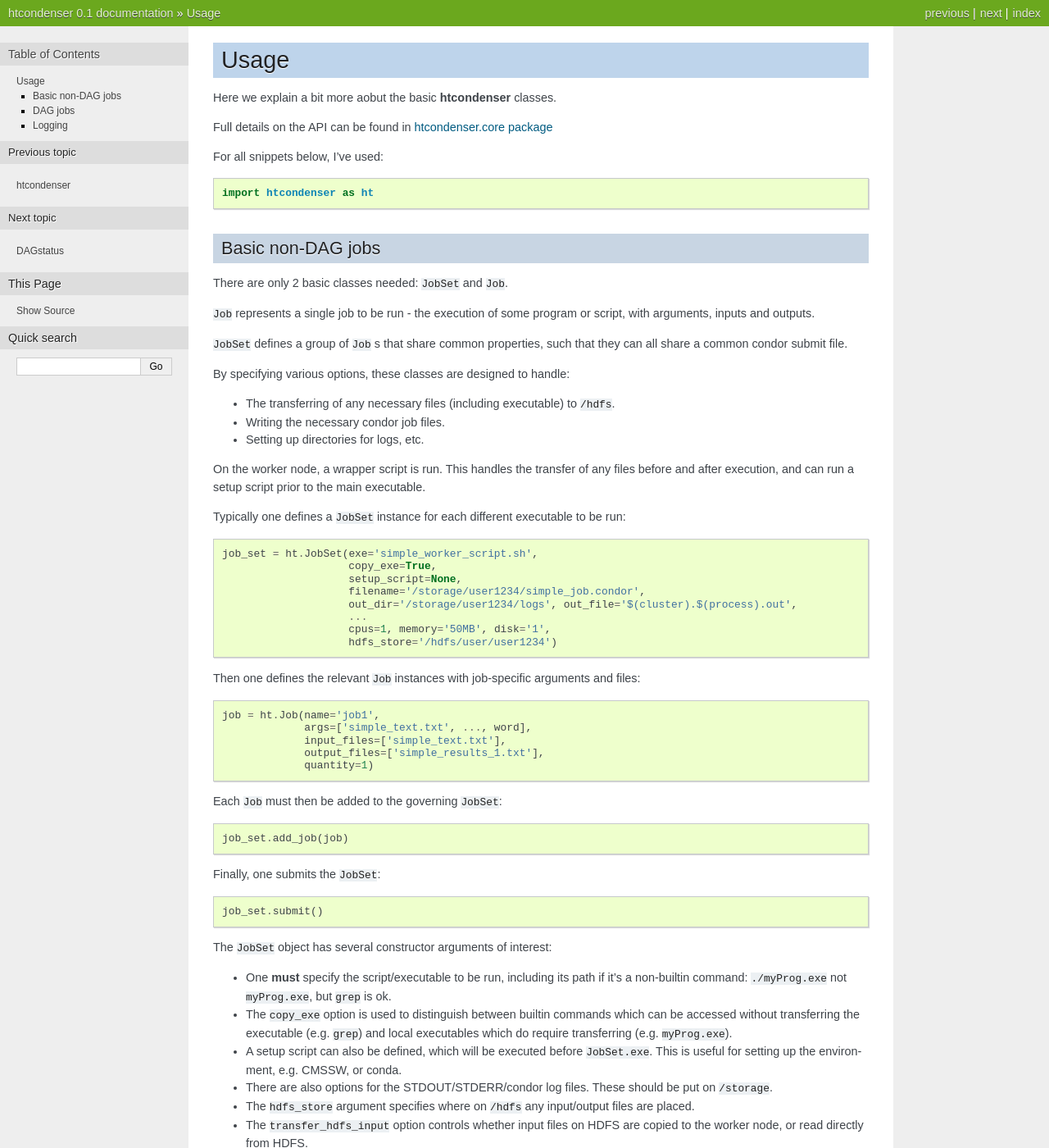
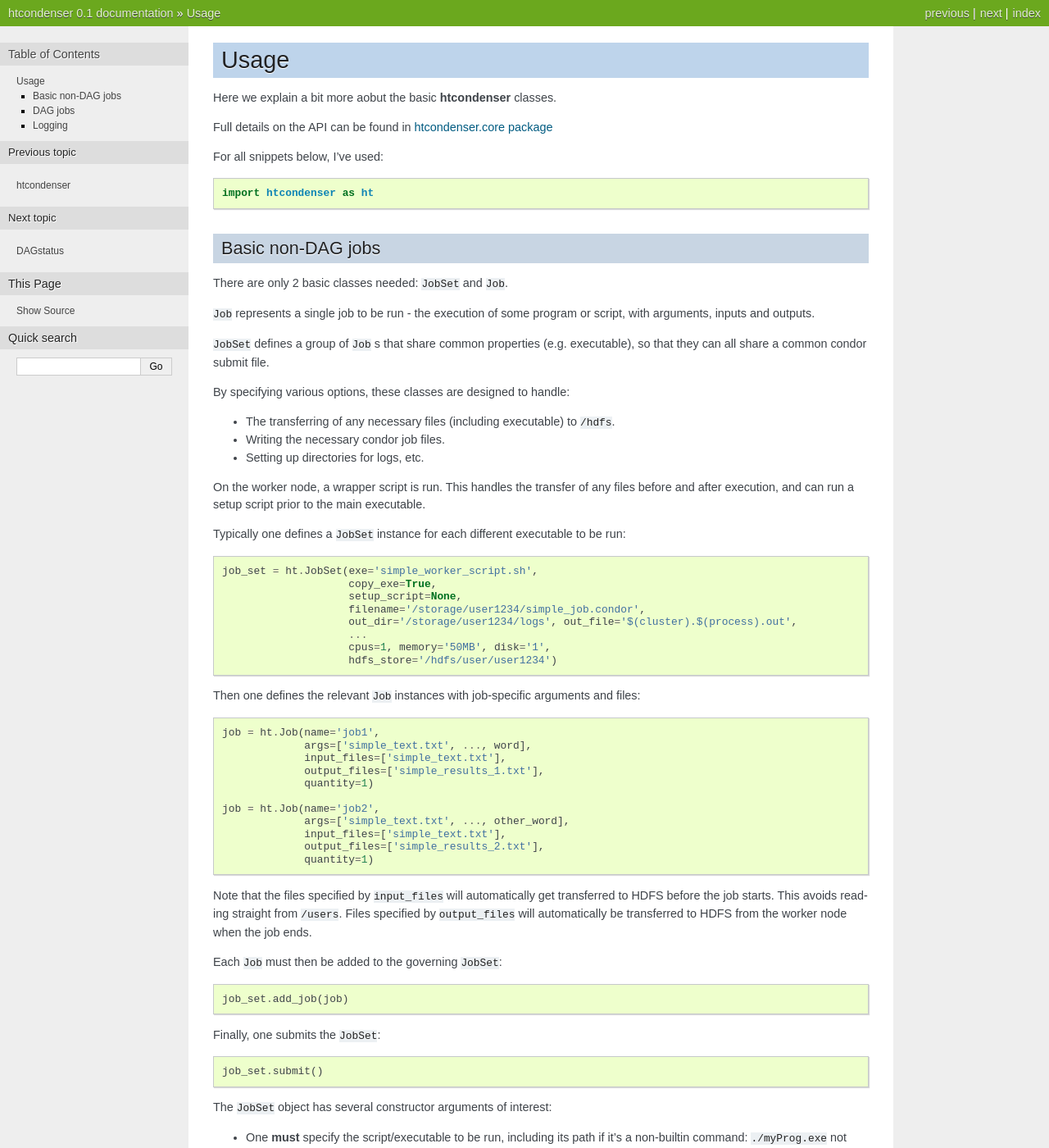
Before and after one commit to raggleton/htcondenser, a Sphinx documentation site: the page built from docs/usage.rst, in a window 1280 px wide and 1400 px high. Shown: the whole window at 82% size. Built offline with Sphinx 7.4.7, drawn with Linux system fonts in a browser that asks for light colours; some of the changed text lies outside the part shown.

Commit message:
Add links to examples, and stuff to usage

```diff
--- a/docs/usage.rst
+++ b/docs/usage.rst
@@ -16,7 +16,7 @@
 
 ``Job`` represents a single job to be run - the execution of some program or script, with arguments, inputs and outputs.
 
-``JobSet`` defines a group of ``Job`` s that share common properties, such that they can all share a common condor submit file.
+``JobSet`` defines a group of ``Job`` s that share common properties (e.g. executable), so that they can all share a common condor submit file.
 
 
 By specifying various options, these classes are designed to handle:
@@ -46,6 +46,15 @@
                  output_files=['simple_results_1.txt'],
                  quantity=1)
 
+    job = ht.Job(name='job2',
+                 args=['simple_text.txt', ..., other_word],
+                 input_files=['simple_text.txt'],
+                 output_files=['simple_results_2.txt'],
+                 quantity=1)
+
+Note that the files specified by ``input_files`` will automatically get transferred to HDFS before the job starts. This avoids reading straight from ``/users``.
+Files specified by ``output_files`` will automatically be transferred to HDFS from the worker node when the job ends.
+
 Each ``Job`` must then be added to the governing ``JobSet``::
 
     job_set.add_job(job)
@@ -69,7 +78,7 @@
 
 * ``name`` is a unique specifier for the Job
 * ``args`` allows the user to specify argument unique to this job
-* ``hdfs_mirror_dir`` specifies the location on ``/hdfs`` to store input & output files, as well as the job executable & setup script if ``JobSet.share_exe_setup = False``.
+* ``hdfs_mirror_dir`` specifies the location on ``/hdfs`` to store input & output files, as well as the job executable & setup script if ``JobSet.share_exe_setup = False``. The default for this is the governing ``JobSet.hdfs_store/Job.name``
 * ``input_files/output_files`` allows the user to specify any input files for this job. The output files specified will automatically be transferred to ``hdfs_mirror_dir`` after the exe has finished.
 
 
```
Also changed, not shown: README.rst (+13 -12 lines).
